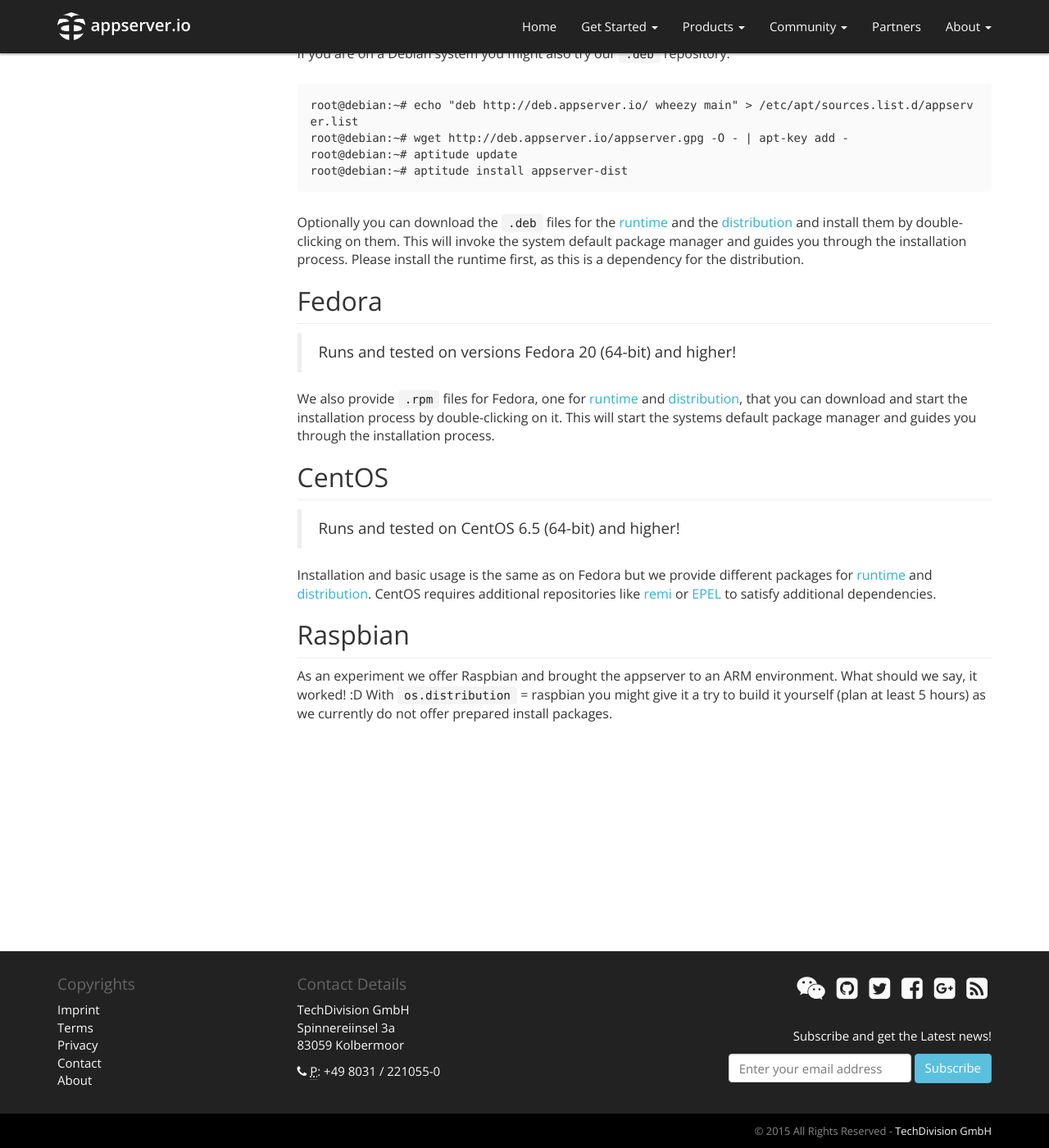
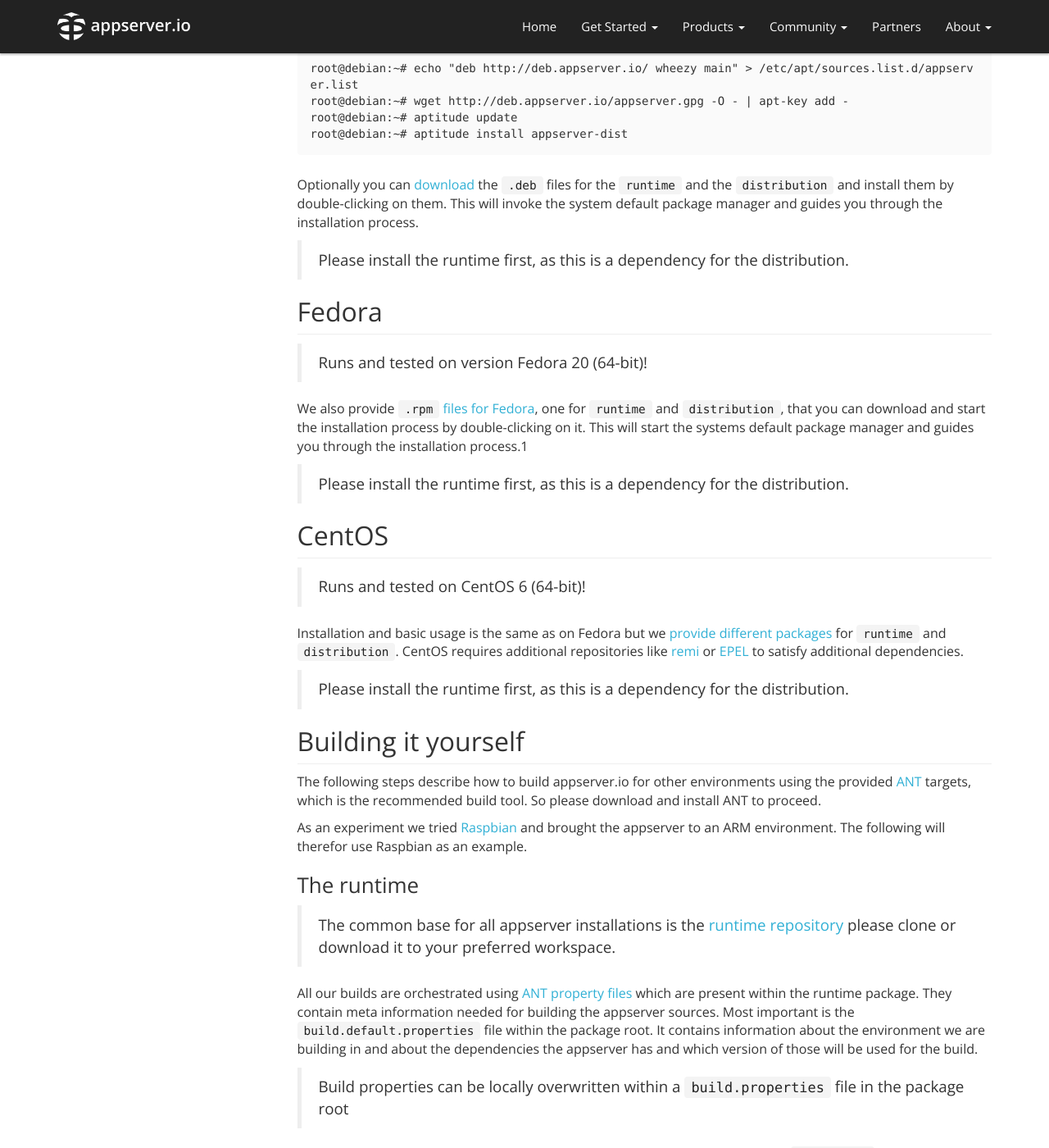
Before and after one commit to appserver-io/appserver, a Jekyll site: the page built from _docs/installation.md, in a window 1280 px wide and 1400 px high, scrolled down 1273 px. Shown: the whole window at 82% size. Built offline with Jekyll 4.4.1, drawn with Linux system fonts in a browser that asks for light colours; nearby versions of some CDN libraries; library files that are not in the unit come from our copies; Markdown is read by kramdown in place of the engine named in the settings; some of the changed text lies outside the part shown.

Commit message:
extended installation documentation

````diff
--- a/_docs/installation.md
+++ b/_docs/installation.md
@@ -16,44 +16,41 @@
     href: fedora
   - title: CentOS
     href: centos
-  - title: Raspbian
-    href: raspbian
+  - title: Building it yourself
+    href: building-it-yourself
 permalink: /get-started/documentation/installation.html
 ---
 
 Besides supporting several operating systems and their specific ways of installing software, we
 also support several ways to get an appserver.io package. You might do any of the following:
 
-* Download one of our [**releases**](<https://github.com/appserver-io/appserver/releases>) right from this repository
+* Download one of our [releases](http://appserver.io/get-started/downloads.html) right from our download page
   which provide tested install packages
-* Get any of our [**nightlies**](<http://builds.appserver.io/>) from our project page to get bleeding edge install
+* Get any of our [developer builds](<http://builds.appserver.io/>) from our project page to get bleeding edge install
   packages that still might have some bugs
-* Build your own package using [ANT](<http://ant.apache.org/>)! To do so clone the
-  [runtime](<https://github.com/appserver-io-php/runtime>) first. Then update at least the `os.family` and
-  `os.distribution` build properties according to your environment and build the appserver with the ANT `build`
-  and `create-package` target
+* Build your own packages using [ANT](<http://ant.apache.org/>). How to do that will be described [below](#building-it-yourself)
 
 The package will install with these basic default characteristics:
 
-* Install dir: `/opt/appserver`
+* Install dir: `/opt/appserver` (`C:\Program Files\appserver` on Windows)
 * Autostart after installation, no autostart on reboot
-* Reachable under pre-configured ports as described [here](#basic-usage)
+* Reachable under pre-configured ports as described [here]({{"/get-started/documentation/configuration.html#configuration-defaults" | prepend: site.baseurl }})
 
 For OS specific steps and characteristics see below for tested environments.
+
+> We **STRONGLY** recommend, that you have a look at our [upgrade guides](https://github.com/appserver-io/appserver/search?utf8=%E2%9C%93&q=UPGRADE+in%3Apath&type=Code), before upgrading any previous installation
 
 ## Mac OS X
 
 > Runs and tested on Mac OS X 10.8.x and higher!
 
-For Mac OS X > 10.8.x we provide a `.pkg` file for [download](https://github.com/appserver-io/appserver/releases/download/1.0.0-rc2/appserver-dist-1.0.0-rc2.33.mac.x86_64.pkg) that contains the runtime and the distribution. Double-clicking on the `.pkg` starts and guides you through the installation process.
-
-> We **STRONGLY** recommend, that you have a look at our [upgrade guide](https://github.com/appserver-io/appserver/blob/master/UPGRADE-1.0.1.md), before upgrading your installation from 1.0.0 to 1.0.1!
+For Mac OS X > 10.8.x we provide a `.pkg` file for [download]({{"/get-started/downloads.html#osx" | prepend: site.baseurl }}) that contains the runtime and the distribution. Double-clicking on the `.pkg` starts and guides you through the installation process.
 
 ## Windows
 
 > Runs and tested on Windows 7 (32-bit) and higher!
 
-As we deliver the Windows appserver as a .jar file you can [download](https://github.com/appserver-io/appserver/releases/download/1.0.0-rc2/appserver-dist-1.0.0-rc2.45.win.x86.jar), a installed Java Runtime Environment (or JDK
+As we deliver the Windows appserver as a .jar file you can [download]({{"/get-started/downloads.html#win" | prepend: site.baseurl }}), a installed Java Runtime Environment (or JDK
 that is) is a vital requirement for using it. If the JRE/JDK is not installed you have to do so
 first. You might get it from [Oracle's download page](<http://www.oracle.com/technetwork/java/javase/downloads/jre7-downloads-1880261.html>).
 If this requirement is met you can start the installation by simply double-clicking the .jar archive.
@@ -71,24 +68,58 @@
 root@debian:~# aptitude install appserver-dist
 ```
 
-Optionally you can download the `.deb` files for the [runtime](https://github.com/appserver-io/appserver/releases/download/1.0.0-rc2/appserver-runtime-1.0.0-rc1.17.linux.debian.x86_64.deb) and the [distribution](https://github.com/appserver-io/appserver/releases/download/1.0.0-rc2/appserver-dist-1.0.0-rc2.28.linux.debian.x86_64.deb) and install them by double-clicking on them. This will invoke the system default package manager and guides you through the installation process. Please install the runtime first, as this is a dependency for the distribution.
+Optionally you can [download]({{"/get-started/downloads.html#debian" | prepend: site.baseurl }}) the `.deb` files for the `runtime` and the `distribution` and install them by double-clicking on them. This will invoke the system default package manager and guides you through the installation process.
+
+> Please install the runtime first, as this is a dependency for the distribution.
 
 ## Fedora
 
-> Runs and tested on versions Fedora 20 (64-bit) and higher!
+> Runs and tested on version Fedora 20 (64-bit)!
 
-We  also provide `.rpm` files for Fedora, one for [runtime](https://github.com/appserver-io/appserver/releases/download/1.0.0-rc2/appserver-runtime-1.0.0-rc1.25.linux.fedora.x86_64.rpm) and [distribution](https://github.com/appserver-io/appserver/releases/download/1.0.0-rc2/appserver-dist-1.0.0-rc2.49.linux.fedora.x86_64.rpm), that you can download and start the installation process by double-clicking on it. This will start the systems default package manager and guides you through the installation process.
+We  also provide `.rpm` [files for Fedora]({{"/get-started/downloads.html#fedora" | prepend: site.baseurl }}), one for `runtime` and `distribution`, that you can download and start the installation process by double-clicking on it. This will start the systems default package manager and guides you through the installation process.1
+
+> Please install the runtime first, as this is a dependency for the distribution.
 
 ## CentOS
 
-> Runs and tested on CentOS 6.5 (64-bit) and higher!
+> Runs and tested on CentOS 6 (64-bit)!
 
-Installation and basic usage is the same as on Fedora but we provide different packages for [runtime](https://github.com/appserver-io/appserver/releases/download/1.0.0-rc2/appserver-runtime-1.0.0-rc1.27.linux.centos.x86_64.rpm) and [distribution](https://github.com/appserver-io/appserver/releases/download/1.0.0-rc2/appserver-dist-1.0.0-rc2.34.linux.centos.x86_64.rpm). CentOS requires additional repositories
-like [remi](<http://rpms.famillecollet.com/>) or [EPEL](<http://fedoraproject.org/wiki/EPEL>) to
-satisfy additional dependencies.
+Installation and basic usage is the same as on Fedora but we [provide different packages]({{"/get-started/downloads.html#centos" | prepend: site.baseurl }}) for `runtime` and `distribution`. CentOS requires additional repositories like [remi](<http://rpms.famillecollet.com/>) or [EPEL](<http://fedoraproject.org/wiki/EPEL>) to satisfy additional dependencies.
 
-## Raspbian
+> Please install the runtime first, as this is a dependency for the distribution.
 
-As an experiment we offer Raspbian and brought the appserver to an ARM environment. What should
-we say, it worked! :D With `os.distribution` = raspbian you might give it a try to build it
-yourself (plan at least 5 hours) as we currently do not offer prepared install packages.
+## Building it yourself
+
+The following steps describe how to build appserver.io for other environments using the provided [ANT](<http://ant.apache.org/>) targets, which is the recommended build tool.
+So please download and install ANT to proceed.
+
+As an experiment we tried [Raspbian](http://www.raspbian.org/) and brought the appserver to an ARM environment. The following will therefor use Raspbian as an example.
+
+### The runtime
+
+> The common base for all appserver installations is the [runtime repository](https://github.com/appserver-io-php/runtime) please clone or download it to your preferred workspace.
+
+All our builds are orchestrated using [ANT property files](http://www.tutorialspoint.com/ant/ant_property_files.htm) which are present within the runtime package. They contain meta information needed for building the appserver sources.
+Most important is the `build.default.properties` file within the package root.
+It contains information about the environment we are building in and about the dependencies the appserver has and which version of those will be used for the build.
+
+> Build properties can be locally overwritten within a `build.properties` file in the package root
+
+For our Raspbian example we do provide additional meta information within the `buildfiles` directory.
+To use it, we have to overwrite the `os.distribution` property of our default build properties which are as shown below:
+
+```
+# ---- Default Operating System -------------------------------------------------
+os.family = linux
+os.distribution = debian
+```
+
+So creating a file `build.properties` containing the line `os.distribution = raspbian` will be enough to set up hte Raspbian build environment.
+
+> The actual build process can be started issuing `sudo ant build` on the command line.
+
+But what about environments without prepared properties?
+
+Best would be to use the `os.family` and `os.distribution` properties to load the build files most fitting to your environment and overwrite different properties locally.
+The same can be done for our ANT targets within the `build.xml`.
+The doctrine *First come first serve* applies, so targets present within the initial build file are able to take the place of more specific targets in included files.-
````
Also changed, not shown: _includes/downloads/centos.md (+1 -1 lines), _includes/downloads/fedora.md (+1 -1 lines).
